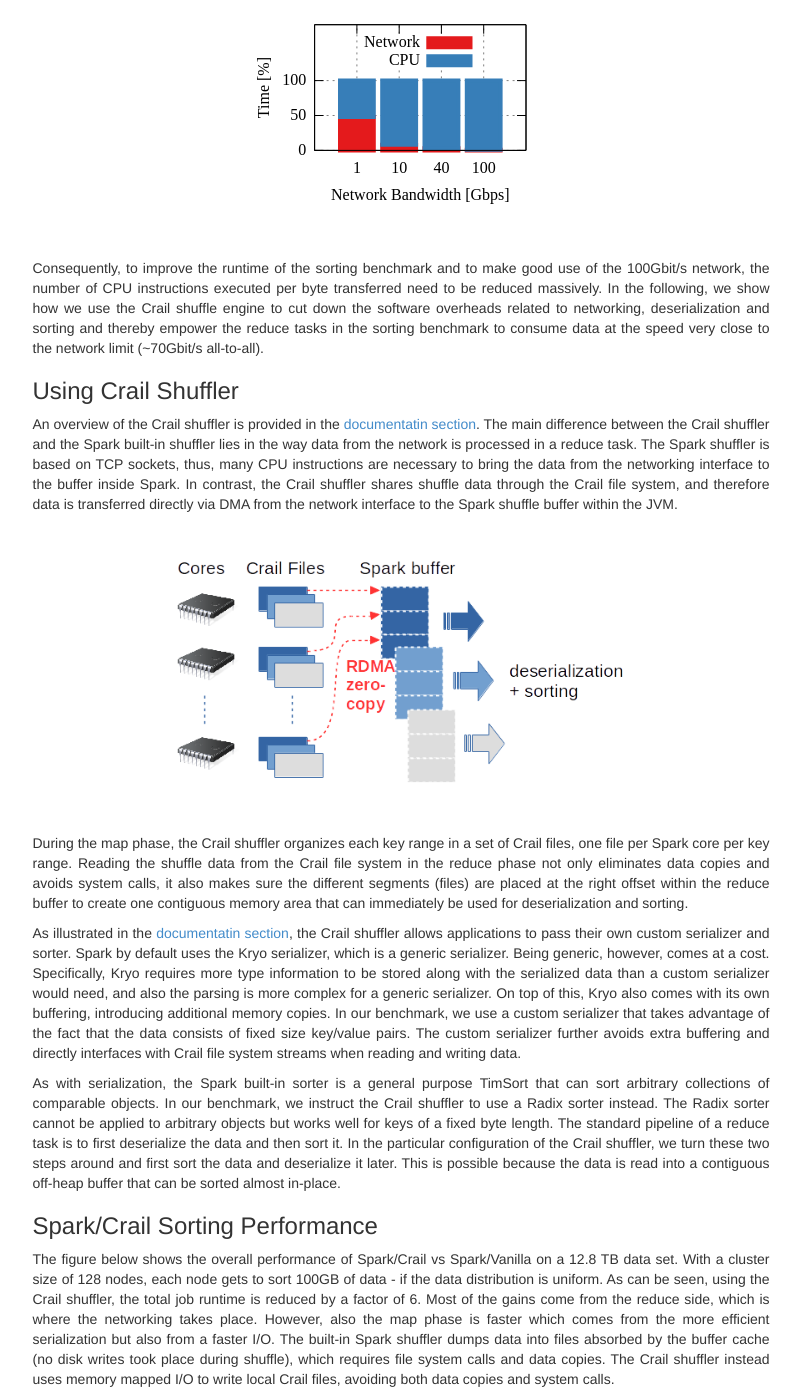
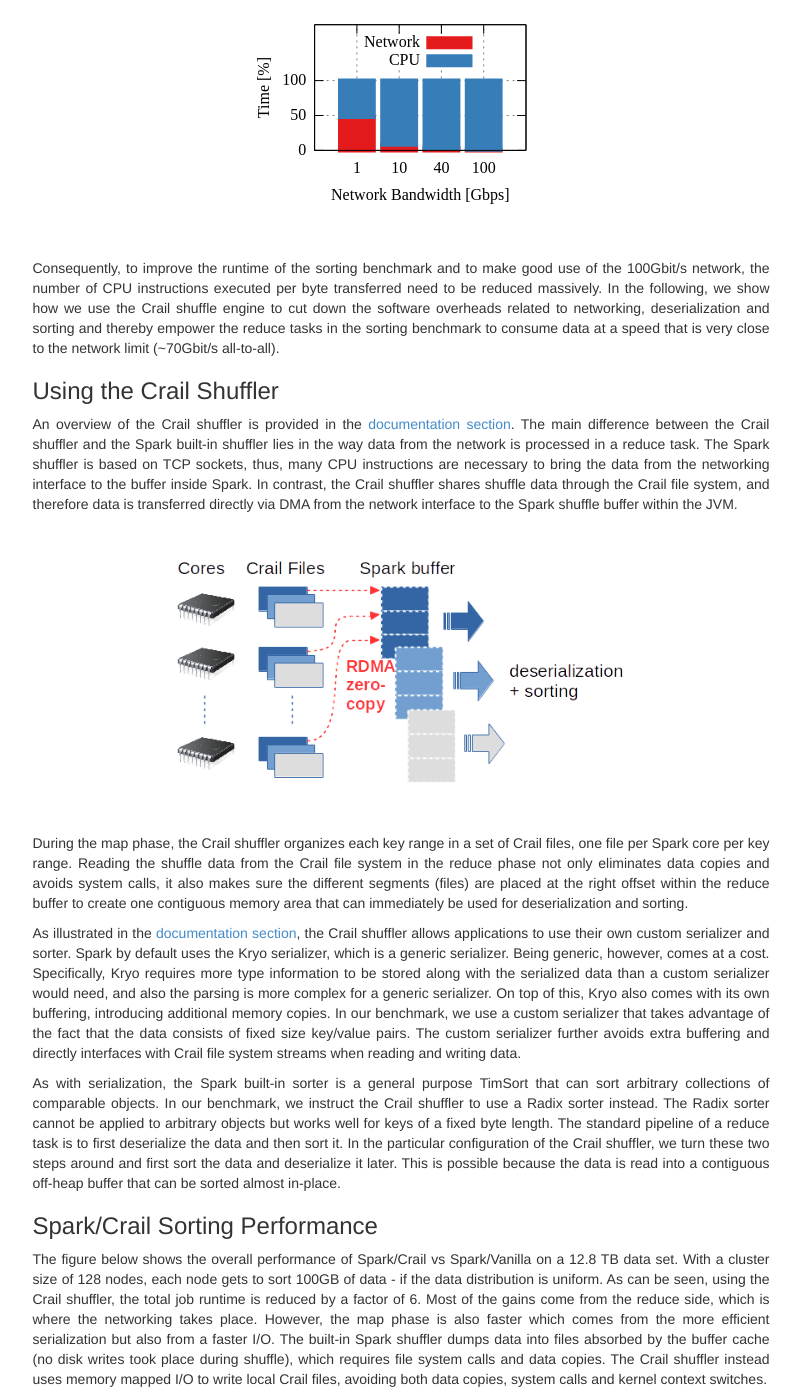
Before and after one commit to apache/incubator-crail-website, a Jekyll site: the page built from _posts/blog/2017-01-1-sorting.md, in a window 1280 px wide and 1400 px high, scrolled down 2217 px. Shown: the whole window, without its empty margins (239-1040 px from the left). Built offline with Jekyll 4.4.1, drawn with Linux system fonts in a browser that asks for light colours; comment, search, counter and statistics services are not loaded; some of the changed text lies outside the part shown.

Commit message:
Update 2017-01-1-sorting.md

```diff
--- a/_posts/blog/2017-01-1-sorting.md
+++ b/_posts/blog/2017-01-1-sorting.md
@@ -135,15 +135,15 @@
 
 <div style="text-align: justify">
 <p>
-Consequently, to improve the runtime of the sorting benchmark and to make good use of the 100Gbit/s network, the number of CPU instructions executed per byte transferred need to be reduced massively. In the following, we show how we use the Crail shuffle engine to cut down the software overheads related to networking, deserialization and sorting and thereby empower the reduce tasks in the sorting benchmark to consume data at the speed very close to the network limit (~70Gbit/s all-to-all).
+Consequently, to improve the runtime of the sorting benchmark and to make good use of the 100Gbit/s network, the number of CPU instructions executed per byte transferred need to be reduced massively. In the following, we show how we use the Crail shuffle engine to cut down the software overheads related to networking, deserialization and sorting and thereby empower the reduce tasks in the sorting benchmark to consume data at a speed that is very close to the network limit (~70Gbit/s all-to-all).
 </p>
 </div>
 
-### Using Crail Shuffler
+### Using the Crail Shuffler
 
 <div style="text-align: justify">
 <p>
-An overview of the Crail shuffler is provided in the <a href="http://www.crail.io/docs">documentatin section</a>. The main difference between the Crail shuffler and the Spark built-in shuffler lies in the way data from the network is processed in a reduce task. The Spark shuffler is based on TCP sockets, thus, many CPU instructions are necessary to bring the data from the networking interface to the buffer inside Spark. In contrast, the Crail shuffler shares shuffle data through the Crail file system, and therefore data is transferred directly via DMA from the network interface to the Spark shuffle buffer within the JVM.
+An overview of the Crail shuffler is provided in the <a href="http://www.crail.io/docs">documentation section</a>. The main difference between the Crail shuffler and the Spark built-in shuffler lies in the way data from the network is processed in a reduce task. The Spark shuffler is based on TCP sockets, thus, many CPU instructions are necessary to bring the data from the networking interface to the buffer inside Spark. In contrast, the Crail shuffler shares shuffle data through the Crail file system, and therefore data is transferred directly via DMA from the network interface to the Spark shuffle buffer within the JVM.
 </p>
 </div>
 
@@ -157,7 +157,7 @@
 </p>
 
 <p>
-As illustrated in the <a href="http://www.crail.io/docs">documentatin section</a>, the Crail shuffler allows applications to pass their own custom serializer and sorter. Spark by default uses the Kryo serializer, which is a generic serializer. Being generic, however, comes at a cost. Specifically, Kryo requires more type information to be stored along with the serialized data than a custom serializer would need, and also the parsing is more complex for a generic serializer. On top of this, Kryo also comes with its own buffering, introducing additional memory copies. In our benchmark, we use a custom serializer that takes advantage of the fact that the data consists of fixed size key/value pairs. The custom serializer further avoids extra buffering and directly interfaces with Crail file system streams when reading and writing data.
+As illustrated in the <a href="http://www.crail.io/docs">documentation section</a>, the Crail shuffler allows applications to use their own custom serializer and sorter. Spark by default uses the Kryo serializer, which is a generic serializer. Being generic, however, comes at a cost. Specifically, Kryo requires more type information to be stored along with the serialized data than a custom serializer would need, and also the parsing is more complex for a generic serializer. On top of this, Kryo also comes with its own buffering, introducing additional memory copies. In our benchmark, we use a custom serializer that takes advantage of the fact that the data consists of fixed size key/value pairs. The custom serializer further avoids extra buffering and directly interfaces with Crail file system streams when reading and writing data.
 </p>
 <p>
 As with serialization, the Spark built-in sorter is a general purpose TimSort that can sort arbitrary collections of comparable objects. In our benchmark, we instruct the Crail shuffler to use a Radix sorter instead. The Radix sorter cannot be applied to arbitrary objects but works well for keys of a fixed byte length. The standard pipeline of a reduce task is to first deserialize the data and then sort it. In the particular configuration of the Crail shuffler, we turn these two steps around and first sort the data and deserialize it later. This is possible because the data is read into a contiguous off-heap buffer that can be sorted almost in-place.
@@ -168,7 +168,7 @@
 
 <div style="text-align: justify">
 <p>
-The figure below shows the overall performance of Spark/Crail vs Spark/Vanilla on a 12.8 TB data set. With a cluster size of 128 nodes, each node gets to sort 100GB of data - if the data distribution is uniform. As can be seen, using the Crail shuffler, the total job runtime is reduced by a factor of 6. Most of the gains come from the reduce side, which is where the networking takes place. However, also the map phase is faster which comes from the more efficient serialization but also from a faster I/O. The built-in Spark shuffler dumps data into files absorbed by the buffer cache (no disk writes took place during shuffle), which requires file system calls and data copies. The Crail shuffler instead uses memory mapped I/O to write local Crail files, avoiding both data copies and system calls.
+The figure below shows the overall performance of Spark/Crail vs Spark/Vanilla on a 12.8 TB data set. With a cluster size of 128 nodes, each node gets to sort 100GB of data - if the data distribution is uniform. As can be seen, using the Crail shuffler, the total job runtime is reduced by a factor of 6. Most of the gains come from the reduce side, which is where the networking takes place. However, the map phase is also faster which comes from the more efficient serialization but also from a faster I/O. The built-in Spark shuffler dumps data into files absorbed by the buffer cache (no disk writes took place during shuffle), which requires file system calls and data copies. The Crail shuffler instead uses memory mapped I/O to write local Crail files, avoiding both data copies, system calls and kernel context switches.
 </p>
 </div>
 
```
Also changed, not shown: other parts of _posts/blog/2017-01-1-sorting.md (+1 -1 lines).
